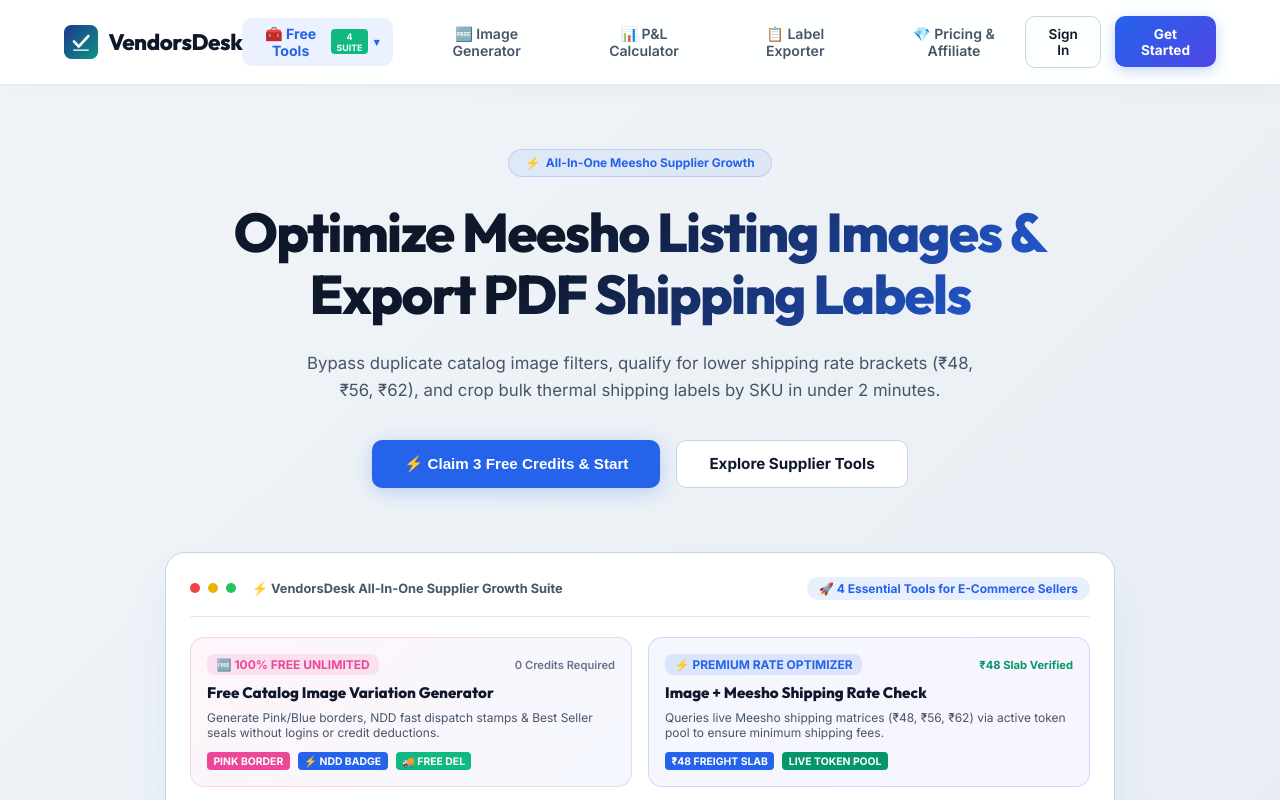
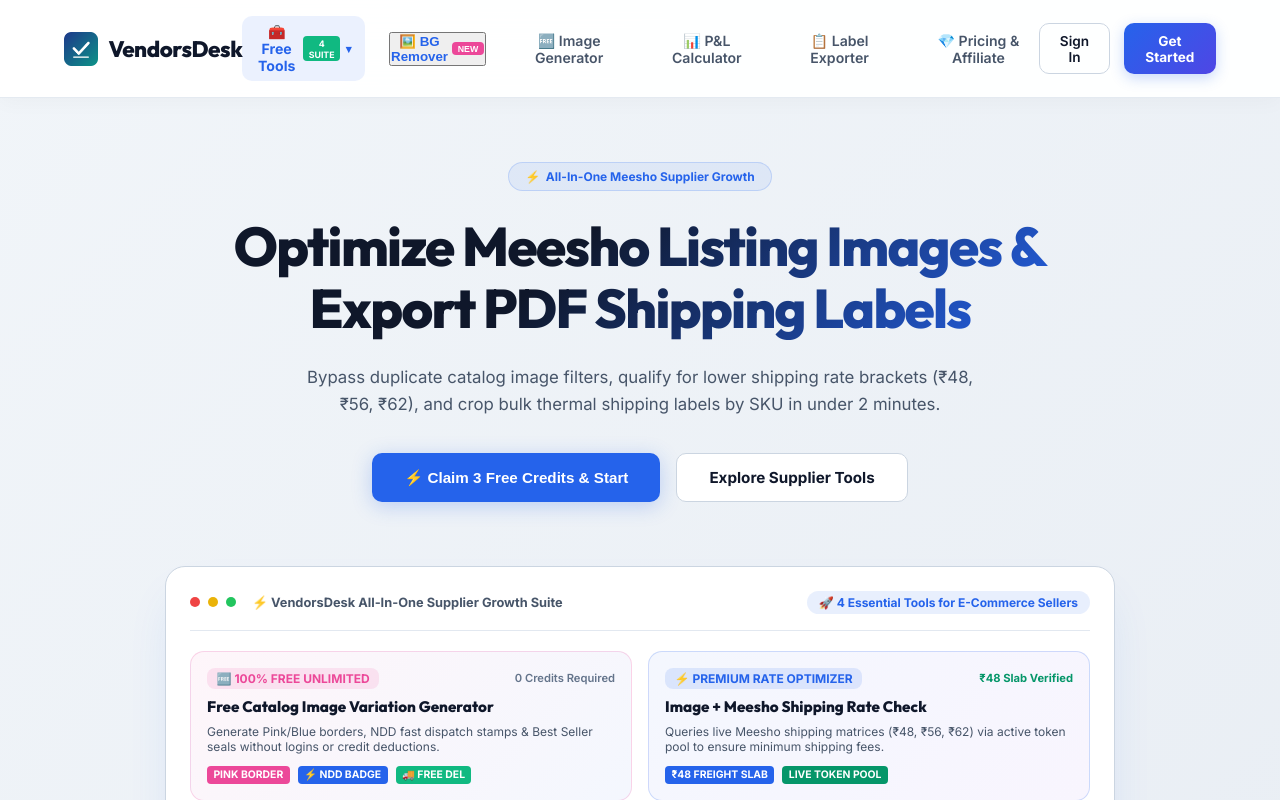
Before and after one commit to hellovendorsdesk/vendorsdesk-app, a React (Vite) app: page / in a window 1280 px wide. Shown: the top 800 px of the page. Built offline with nearby package versions, Linux system fonts and the light colour scheme; no server answers.

Commit message:
Revert App.jsx on main branch to clean state

```diff
--- a/src/App.jsx
+++ b/src/App.jsx
@@ -670,14 +670,12 @@
                                     </div>
                                 </div>
 
-                                {/* Tool 4: Label Exporter */}
+                                {/* Tool 5: Background Remover & Studio */}
                                 <div
-                                    onClick={() => { onTabChange('meesho-label-exporter'); setIsToolsDropdownOpen(false); }}
                                     style={{
                                         padding: '0.65rem 0.75rem',
                                         borderRadius: '10px',
                                         cursor: 'pointer',
-                                        background: activeTab === 'meesho-label-exporter' ? 'rgba(37, 99, 235, 0.08)' : 'transparent',
                                         display: 'flex',
                                         alignItems: 'flex-start',
                                         gap: '0.75rem',
@@ -685,16 +683,25 @@
                                     }}
                                     className="tool-dropdown-item"
                                 >
-                                    <span style={{ fontSize: '1.3rem' }}>📋</span>
+                                    <span style={{ fontSize: '1.3rem' }}>🖼️</span>
                                     <div>
-                                        <div style={{ fontWeight: 700, fontSize: '0.85rem', color: '#0f172a' }}>Bulk Thermal Label Exporter</div>
-                                        <div style={{ fontSize: '0.72rem', color: '#64748b', marginTop: '0.1rem' }}>Crop shipping label PDFs into 4x6 thermal printer format.</div>
+                                        <div style={{ fontWeight: 700, fontSize: '0.85rem', color: '#0f172a', display: 'flex', alignItems: 'center', gap: '0.35rem' }}>
+                                            Background Remover & Studio
+                                            <span style={{ fontSize: '0.55rem', background: '#ec4899', color: '#ffffff', padding: '0.05rem 0.3rem', borderRadius: '4px', fontWeight: 800 }}>NEW</span>
+                                        </div>
+                                        <div style={{ fontSize: '0.72rem', color: '#64748b', marginTop: '0.1rem' }}>Remove background & change live studio scenes.</div>
                                     </div>
                                 </div>
                             </div>
                         )}
                     </div>
 
+                    <button
+                        style={{ display: 'flex', alignItems: 'center', gap: '0.25rem', fontWeight: 700, color: '#2563eb' }}
+                    >
+                        <span>🖼️ BG Remover</span>
+                        <span style={{ fontSize: '0.55rem', background: '#ec4899', color: '#ffffff', padding: '0.1rem 0.35rem', borderRadius: '4px', fontWeight: 800 }}>NEW</span>
+                    </button>
                     <button
                         className={`nav-link ${activeTab === 'free-image-generator' ? 'active' : ''}`}
                         onClick={() => onTabChange('free-image-generator')}
@@ -835,7 +842,6 @@
             {activeTab === 'contact-us' && <ContactUsPage />}
 
             {/* Custom 404 Not Found Page */}
-            {!['free-image-generator', 'meesho-shipping-rates', 'pnl-calculator', 'meesho-image-generator', 'meesho-label-exporter', 'pricing', 'privacy-policy', 'refund-policy', 'terms-of-service', 'contact-us'].includes(activeTab) && (
                 <div style={{ maxWidth: '600px', margin: '4rem auto', textAlign: 'center', padding: '3.5rem 2rem', background: '#ffffff', borderRadius: '20px', border: '1px solid #e2e8f0', boxShadow: '0 20px 40px rgba(15, 23, 42, 0.08)' }}>
                     <div style={{ fontSize: '4rem', marginBottom: '1rem' }}>🔍 404</div>
                     <h1 style={{ fontFamily: 'Outfit', fontSize: '2rem', fontWeight: 800, color: '#0f172a', marginBottom: '0.75rem' }}>Page Not Found</h1>
```
